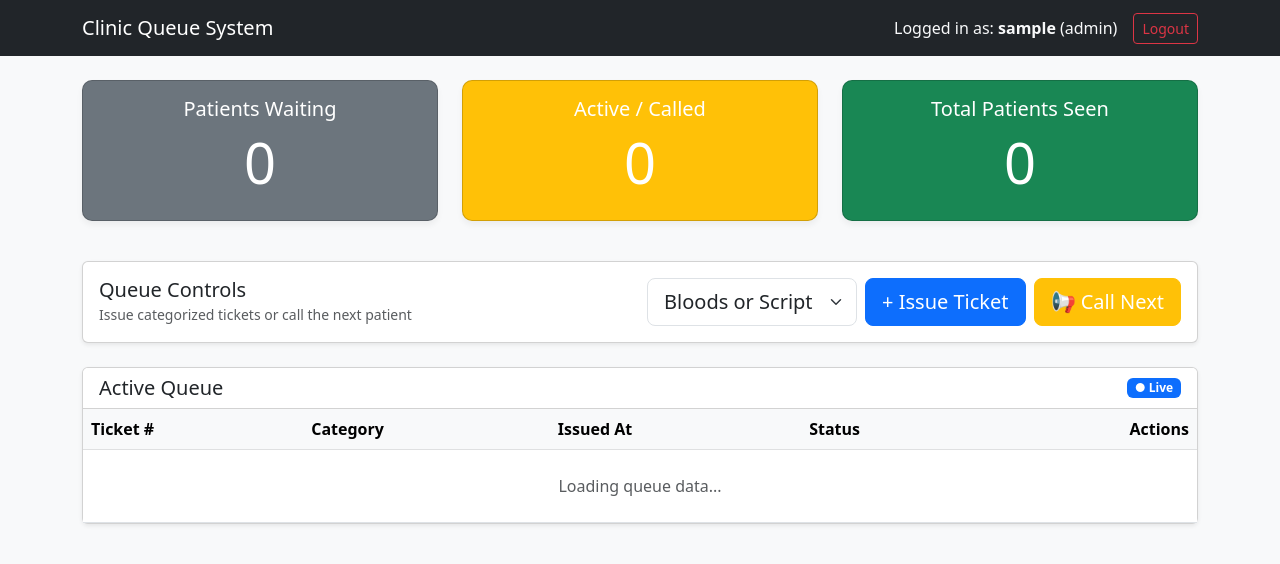
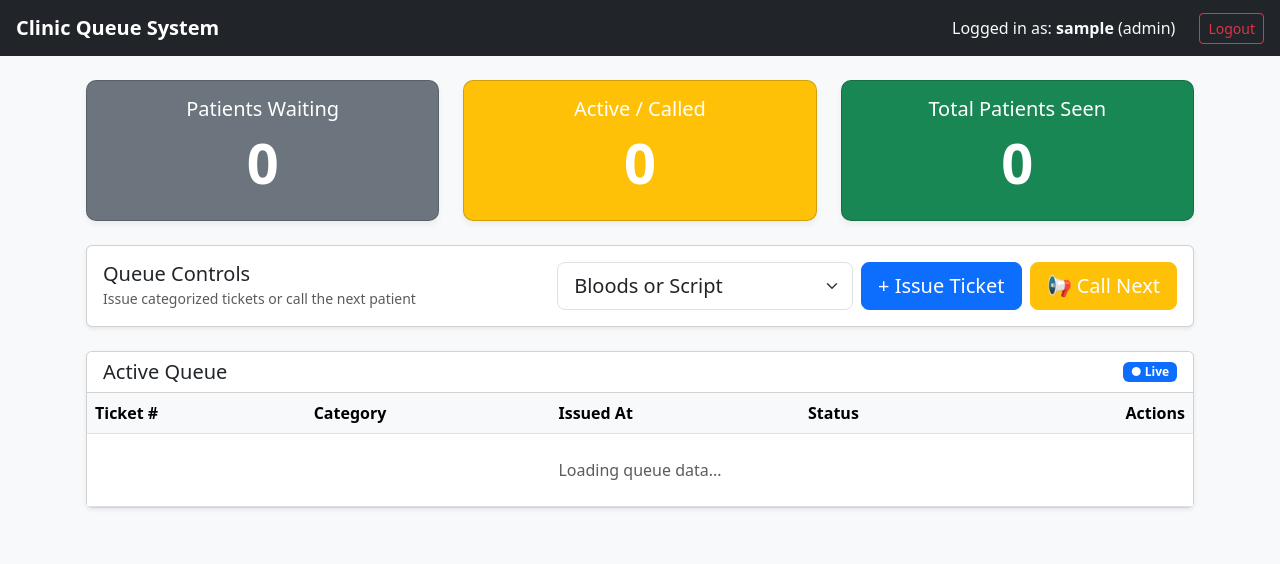
Before and after one commit to drmoosadesai/patient-queue-web, a Flask app: page /dashboard in a window 1280 px wide. Shown: the top 564 px of the page. Run offline with Flask 3, Linux system fonts and the light colour scheme; the visitor is signed in with stand-in values (Sample User, id 1).

Commit message:
Optimize dashboard layout for mobile and PC

```diff
--- a/templates/dashboard.html
+++ b/templates/dashboard.html
@@ -15,44 +15,51 @@
 </head>
 <body>
     <nav class="navbar navbar-expand-lg navbar-dark bg-dark mb-4">
-        <div class="container">
-            <a class="navbar-brand font-weight-bold" href="#">Clinic Queue System</a>
-            <div class="d-flex align-items-center">
-                <span class="navbar-text me-3 text-light">
+        <div class="container-fluid px-3">
+            <a class="navbar-brand fw-bold" href="#">Clinic Queue System</a>
+            <button class="navbar-toggler" type="button" data-bs-toggle="collapse" data-bs-target="#navbarContent" aria-controls="navbarContent" aria-expanded="false" aria-label="Toggle navigation">
+                <span class="navbar-toggler-icon"></span>
+            </button>
+            <div class="collapse navbar-collapse justify-content-end" id="navbarContent">
+                <div class="d-flex flex-column flex-lg-row align-items-lg-center gap-2 mt-3 mt-lg-0">
+                    <span class="navbar-text text-light me-lg-3">
                         Logged in as: <strong>{{ user.username }}</strong> ({{ user.role }})
                     </span>
+                    <div class="d-flex gap-2">
                         {% if is_owner %}
-                    <a href="{{ url_for('stats') }}" class="btn btn-outline-info btn-sm me-2">Analytics</a>
+                            <a href="{{ url_for('stats') }}" class="btn btn-outline-info btn-sm">Analytics</a>
                         {% endif %}
                         <a href="{{ url_for('logout') }}" class="btn btn-outline-danger btn-sm">Logout</a>
                     </div>
                 </div>
+            </div>
+        </div>
     </nav>
 
-    <div class="container">
+    <div class="container px-3">
         <!-- Live Counters -->
         <div class="row mb-4">
-            <div class="col-md-4">
-                <div class="card stat-card text-white bg-secondary mb-3">
+            <div class="col-12 col-md-4 mb-3 mb-md-0">
+                <div class="card stat-card text-white bg-secondary">
                     <div class="card-body text-center">
                         <h5 class="card-title">Patients Waiting</h5>
-                        <h2 class="display-4 font-weight-bold" id="waiting-count">0</h2>
+                        <h2 class="display-4 fw-bold" id="waiting-count">0</h2>
                     </div>
                 </div>
             </div>
-            <div class="col-md-4">
-                <div class="card stat-card text-white bg-warning mb-3">
+            <div class="col-12 col-md-4 mb-3 mb-md-0">
+                <div class="card stat-card text-white bg-warning">
                     <div class="card-body text-center">
                         <h5 class="card-title">Active / Called</h5>
-                        <h2 class="display-4 font-weight-bold" id="called-count">0</h2>
+                        <h2 class="display-4 fw-bold" id="called-count">0</h2>
                     </div>
                 </div>
             </div>
-            <div class="col-md-4">
-                <div class="card stat-card text-white bg-success mb-3">
+            <div class="col-12 col-md-4">
+                <div class="card stat-card text-white bg-success">
                     <div class="card-body text-center">
                         <h5 class="card-title">Total Patients Seen</h5>
-                        <h2 class="display-4 font-weight-bold" id="seen-count">0</h2>
+                        <h2 class="display-4 fw-bold" id="seen-count">0</h2>
                     </div>
                 </div>
             </div>
@@ -62,27 +69,31 @@
         {% set current_role = user.role | trim | lower %}
         {% if is_owner or current_role in ['admin', 'owner', 'reception'] %}
         <div class="card mb-4 shadow-sm">
-            <div class="card-body d-flex justify-content-between align-items-center flex-wrap gap-3">
-                <div>
+            <div class="card-body">
+                <div class="row align-items-center g-3">
+                    <div class="col-12 col-lg-5">
                         <h5 class="mb-0">Queue Controls</h5>
                         <small class="text-muted">Issue categorized tickets or call the next patient</small>
                     </div>
-                <div class="d-flex align-items-center gap-2">
-                    <select id="ticket-category" class="form-select form-select-lg" style="width: 210px;">
+                    <div class="col-12 col-lg-7">
+                        <div class="d-flex flex-column flex-sm-row align-items-stretch gap-2">
+                            <select id="ticket-category" class="form-select form-select-lg">
                                 <option value="Bloods or Script">Bloods or Script</option>
                                 <option value="Review">Review</option>
                                 <option value="Consultation">Consultation</option>
                                 <option value="Skin">Skin</option>
                             </select>
-                    <button class="btn btn-primary btn-lg" onclick="createTicket()">+ Issue Ticket</button>
-                    <button class="btn btn-warning btn-lg text-white" onclick="callNext()">📢 Call Next</button>
+                            <button class="btn btn-primary btn-lg text-nowrap" onclick="createTicket()">+ Issue Ticket</button>
+                            <button class="btn btn-warning btn-lg text-white text-nowrap" onclick="callNext()">📢 Call Next</button>
+                        </div>
+                    </div>
                 </div>
             </div>
         </div>
         {% endif %}
 
         <!-- Active Queue Table -->
-        <div class="card shadow-sm">
+        <div class="card shadow-sm mb-5">
             <div class="card-header bg-white d-flex justify-content-between align-items-center">
                 <h5 class="mb-0">Active Queue</h5>
                 <span class="badge bg-primary" id="live-indicator">● Live</span>
@@ -110,6 +121,7 @@
         </div>
     </div>
 
+    <script src="https://cdn.jsdelivr.net/npm/bootstrap@5.3.0/dist/js/bootstrap.bundle.min.js"></script>
     <script>
         const userRole = "{{ user.role }}";
         const isOwner = "{{ is_owner }}" === "True";
@@ -146,9 +158,9 @@
 
                     let actionBtn = '-';
                     if (ticket.status === 'Called' && (isOwner || userRole.toLowerCase() !== 'admin')) {
-                        actionBtn = `<button class="btn btn-info btn-sm text-white" onclick="startConsultation(${ticket.id})">▶ Start Consultation</button>`;
+                        actionBtn = `<button class="btn btn-info btn-sm text-white" onclick="startConsultation(${ticket.id})">▶ Start</button>`;
                     } else if (ticket.status === 'In Consultation' && (isOwner || userRole.toLowerCase() !== 'admin')) {
-                        actionBtn = `<button class="btn btn-success btn-sm" onclick="endConsultation(${ticket.id})">⏹ End Consultation</button>`;
+                        actionBtn = `<button class="btn btn-success btn-sm" onclick="endConsultation(${ticket.id})">⏹ End</button>`;
                     }
 
                     html += `
```
Lines whose indentation alone changed are shown as unchanged.
